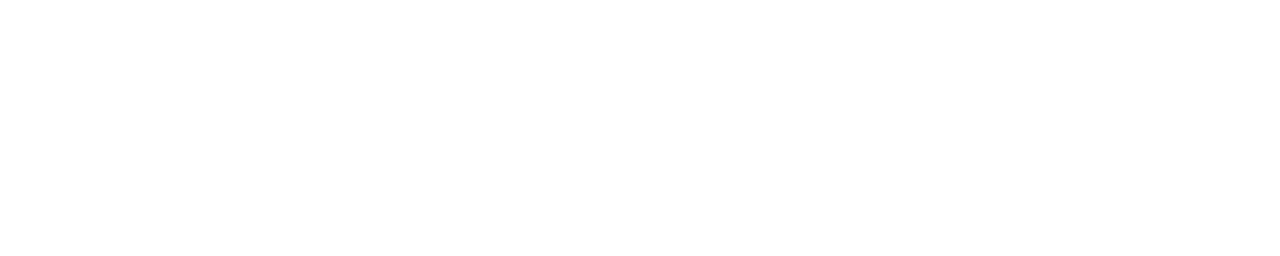
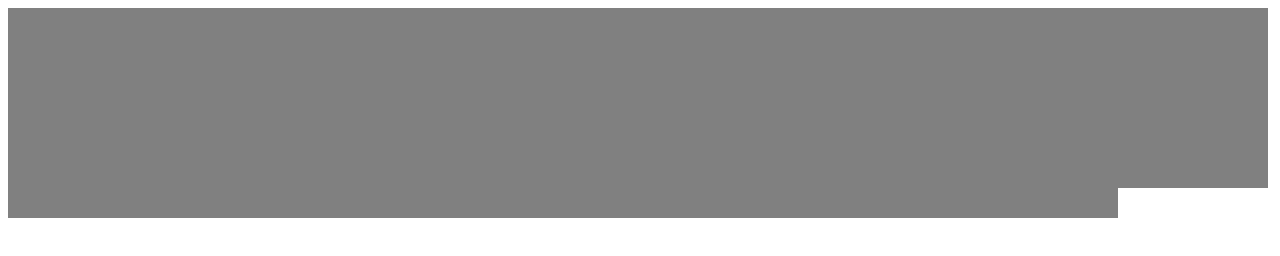
Before and after one commit to Smooen/etch-a-scetch, a plain HTML site: page index.html in a window 1280 px wide. Drawn offline with Linux system fonts and the light colour scheme.

Commit message:
How do grid lole

```diff
--- a/index.html
+++ b/index.html
@@ -4,11 +4,12 @@
     <meta charset="UTF-8">
     <meta http-equiv="X-UA-Compatible" content="IE=edge">
     <meta name="viewport" content="width=device-width, initial-scale=1.0">
+    <link rel="stylesheet" href="style.css">
     <script src="script.js" defer></script>
     <title>Etch-A-Scetch</title>
 </head>
 <body>
-    <div class="container">
+    <div id="container">
 
     </div>
 </body>
--- a/script.js
+++ b/script.js
@@ -1 +1,10 @@
-//make 16x16 set of divs here
+const divContainer = document.getElementById("container");
+
+
+for(let i = 0; i <= 16; i++){
+    for(let j = 0; j <= 16; j++){
+        let grid = document.createElement('div');
+        grid.className = "grid";
+        divContainer.appendChild(grid);
+    }
+}
--- /dev/null
+++ b/style.css
@@ -0,0 +1,12 @@
+.container {
+    width: 500px;
+    height: 500px;
+}
+
+.grid {
+    box-sizing: border-box;
+    float:left;
+    width: 30px;
+    height: 30px;
+    background-color: grey;
+}
```
